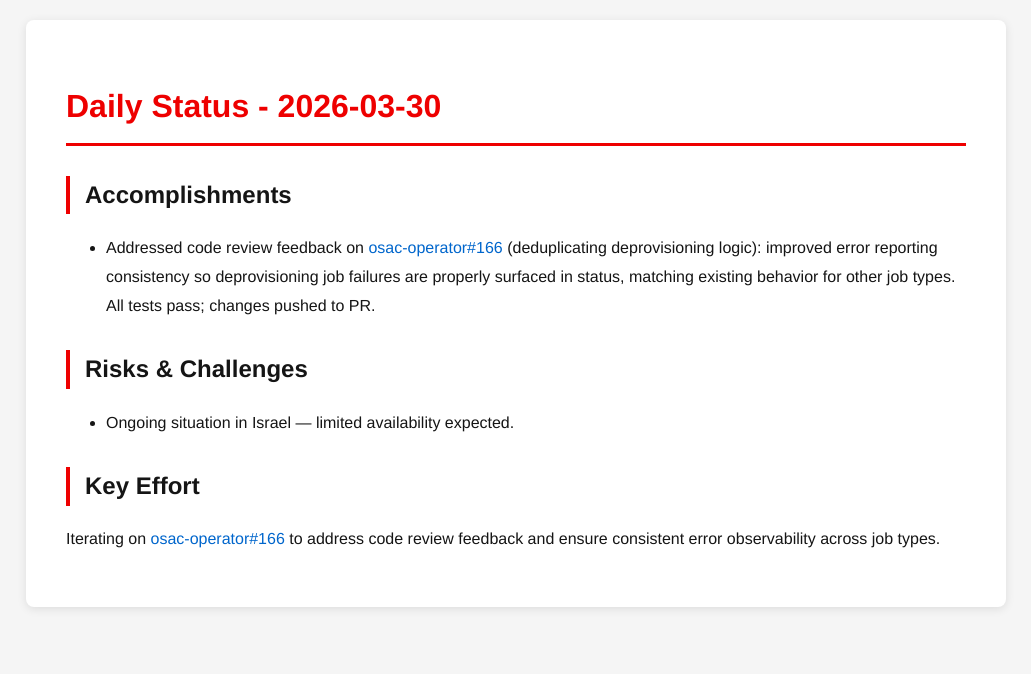
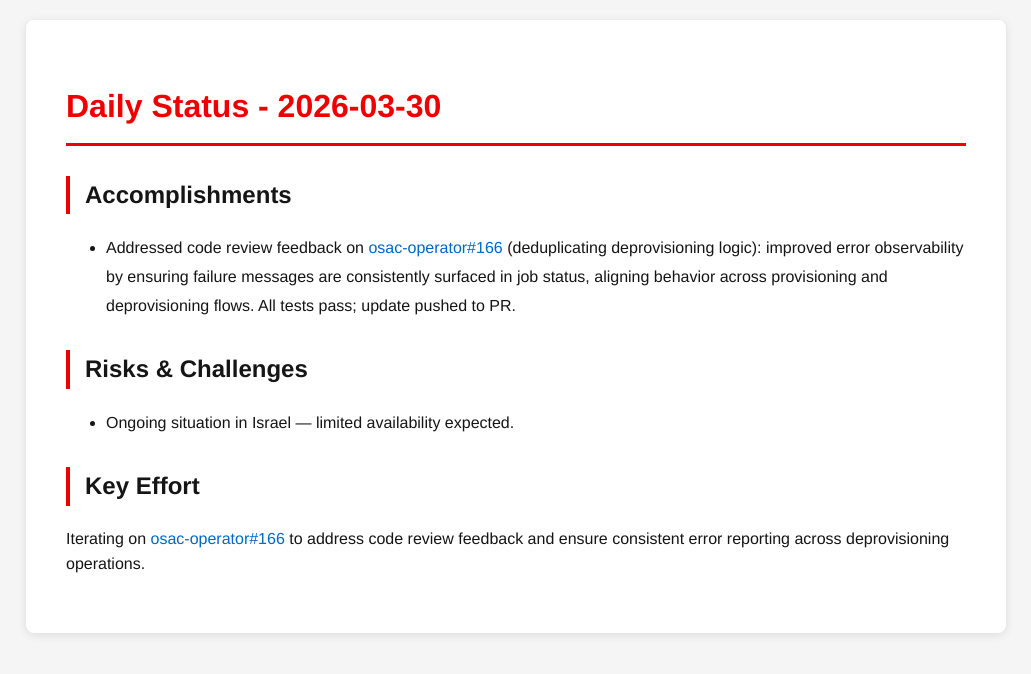
Before and after one commit to tzvatot/daily-status, a Jekyll site: the page built from 2026-03-30.md, in a window 1280 px wide. Shown: the top 674 px of the page, without its empty margins (124-1155 px from the left). Built offline with Jekyll 4.4.1, drawn with Linux system fonts in a browser that asks for light colours.

Commit message:
Daily status update - 2026-03-30

```diff
--- a/2026-03-30.md
+++ b/2026-03-30.md
@@ -7,10 +7,10 @@ date: 2026-03-30
 # Daily Status - 2026-03-30
 
 ## Accomplishments
-- Addressed code review feedback on [osac-operator#166](https://github.com/osac-project/osac-operator/pull/166) (deduplicating deprovisioning logic): improved error reporting consistency so deprovisioning job failures are properly surfaced in status, matching existing behavior for other job types. All tests pass; changes pushed to PR.
+- Addressed code review feedback on [osac-operator#166](https://github.com/osac-project/osac-operator/pull/166) (deduplicating deprovisioning logic): improved error observability by ensuring failure messages are consistently surfaced in job status, aligning behavior across provisioning and deprovisioning flows. All tests pass; update pushed to PR.
 
 ## Risks & Challenges
 - Ongoing situation in Israel — limited availability expected.
 
 ## Key Effort
-Iterating on [osac-operator#166](https://github.com/osac-project/osac-operator/pull/166) to address code review feedback and ensure consistent error observability across job types.
+Iterating on [osac-operator#166](https://github.com/osac-project/osac-operator/pull/166) to address code review feedback and ensure consistent error reporting across deprovisioning operations.
```
